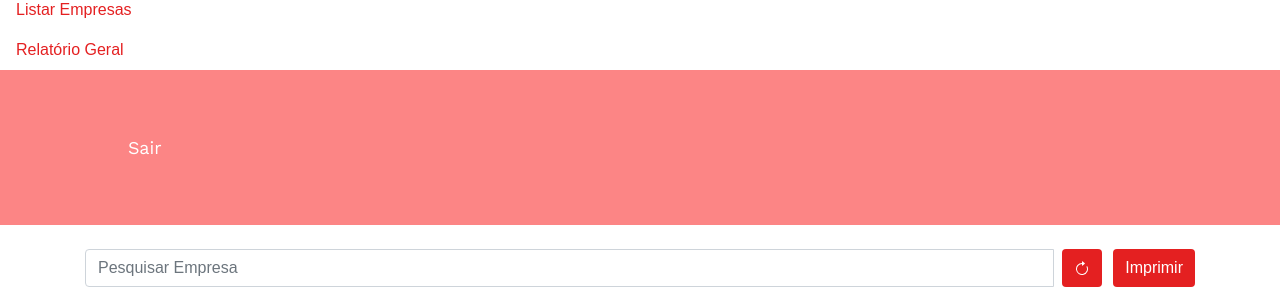
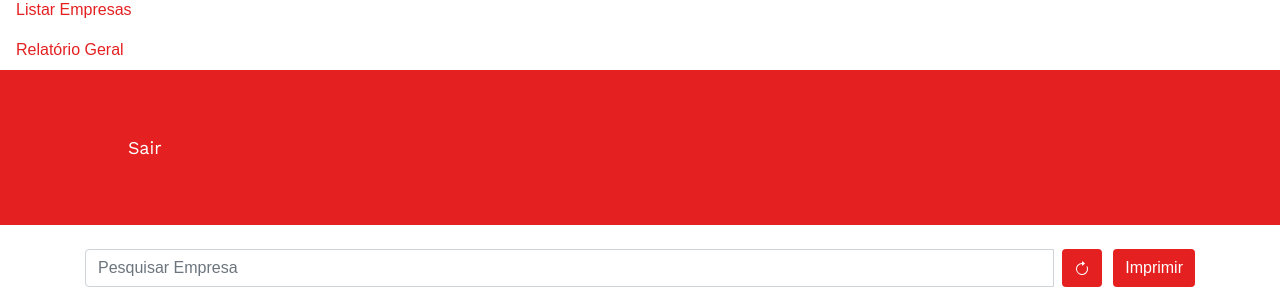
Before and after one commit to matheuseds/ControlFood-Frontend, a Nuxt app: page /relatorioGeral in a window 1280 px wide. In both pictures the pointer is over the button "Sair". Shown: the part 747-1036 px from the top of the page. Built offline with nearby package versions, Linux system fonts and the light colour scheme; no server answers.

Commit message:
cor botao

```diff
--- a/pages/relatorioGeral.vue
+++ b/pages/relatorioGeral.vue
@@ -259,7 +259,7 @@ export default {
     text-align: left;
 }
 .botaosair:hover{
-  background-color: #fc8585;
+  background-color: #e42021;
   color:white;
 }
 
```
